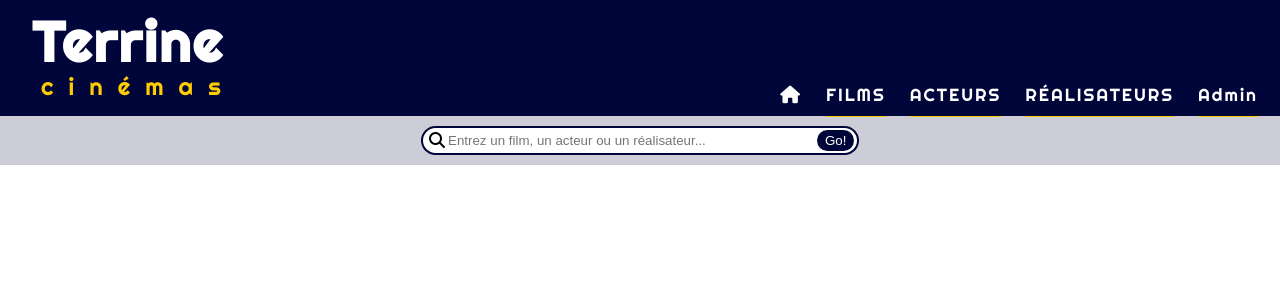
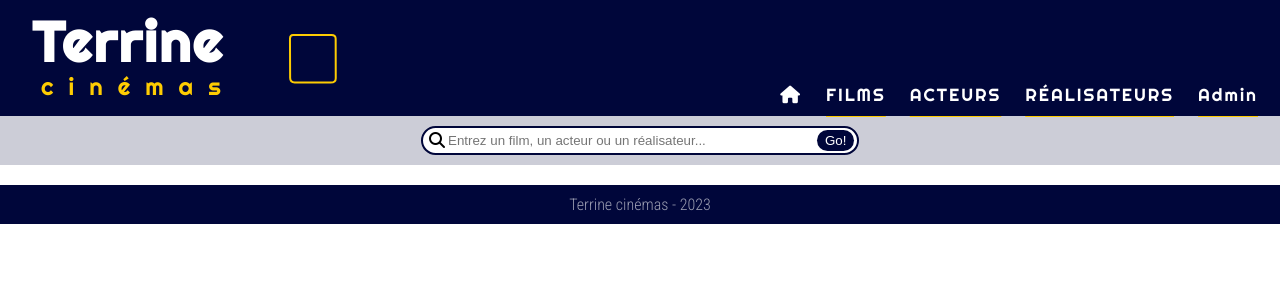
Before and after one commit to baku67/ELAN_MVC_cinema, a PHP site: page /view/template.php in a window 1280 px wide. Shown: the top 300 px of the page. Run offline with PHP 8.4, Linux system fonts and the light colour scheme; the template is opened without the code that fills it, so the values that code supplies are empty; some libraries are stand-ins or nearby versions.

Commit message:
WIP anim Svg Logo + Ajout footer

```diff
--- a/public/css/style.css
+++ b/public/css/style.css
@@ -5,6 +5,15 @@
 
 body {
   margin: 0;
+  animation: fadeIn 0.5s ease forwards;
+}
+@keyframes fadeIn {
+  from {
+    opacity: 0;
+  }
+  to {
+    opacity: 1;
+  }
 }
 a, a:hover, a:visited, a:active {
   color: inherit;
@@ -79,7 +88,22 @@ header ul li:hover {
   text-decoration-thickness: 6px;
 }
 
+.titleSvgContainer {
+  position: absolute;
+  top: 0;
+}
 
+.titleSvgPath {
+  /* opacity: 0.8; */
+  /* transform:scale(0.8);   */
+  fill: rgba(254, 204, 2, 0);
+  stroke: var(--secondary-color);
+  stroke-width: 2;
+  stroke-linecap: round;
+  stroke-linejoin:  miter;
+  stroke-miterlimit: 4;
+  transition: stroke 0.4s, fill 0.4s;
+}
 
 
 
@@ -186,6 +210,9 @@ main {
 .newsCard:hover {
   border-color: var(--secondary-color);
 }
+.newsCard:hover .newsImgWrapper {
+  border-bottom: 1px solid var(--secondary-color);
+}
 
 .newsContent {
   margin: 10px 13px;
@@ -197,6 +224,8 @@ main {
   width: 330px;
   height: 180px;
   overflow: hidden;
+  border-bottom: 1px solid var(--primary-color);
+  transition: all 0.4s;
 }
 
 .newsImg {
@@ -327,3 +356,24 @@ table {
     color: #000;
     text-shadow: 0 0 5px #09f;
   }
+
+
+  footer {
+    position: relative;
+    bottom: 0;
+    /* height: 50px; */
+    background-color: var(--primary-color);
+    width: 100%;
+    margin-top: 20px;
+  }
+  footer p {
+    font-family: 'Roboto condensed', sans-serif;
+    position: relative;
+    text-align: center;
+    color: white;
+    opacity: 0.6;
+    font-weight: 100;
+    margin-block-start: 0;
+    margin-block-end: 0;
+    padding: 10px 0;
+  }
--- a/public/js/script.js
+++ b/public/js/script.js
@@ -5,7 +5,22 @@ window.onload = function() {
         $('#movieListTable').DataTable();
     } );
 
+    // Draw du logo Title
+    var logoPathes = document.querySelectorAll('.titleSvgContainer path');
+    logoPathes.forEach(element => {
+        var lengthRec = element.getTotalLength();
+        element.style.transition = element.style.WebkitTransition = 'none';
+        element.style.strokeDasharray = lengthRec + ' ' + lengthRec;
+        element.style.strokeDashoffset = lengthRec;
+        element.getBoundingClientRect();
+        element.style.transition = element.style.WebkitTransition =
+        'stroke-dashoffset 2.5s 0.5s ease-in-out';
+        element.style.strokeDashoffset = '0';
+    });
 
+    // setTimeout(function() {
+    //         document.getElementById("logoSvg1").style.fill = "rgba(254, 204, 2, 1)";
+    // }, 2500)
 
 
 }
--- a/view/template.php
+++ b/view/template.php
@@ -32,6 +32,13 @@
                     <h1>Terrine</h1>
                     <span>cinémas</span>
                 </a>
+                <svg class="titleSvgContainer">
+                    <g>
+                        <path class="titleSvgPath" id="logoSvg1" d="M 53.969 38.6358 L 54.1376 78.0918 Q 54.1862 82.4688 58.6904 82.476 L 94.6658 82.5924 Q 99.8522 82.5468 99.7556 78.1884 L 99.6704 38.7756 Q 99.6704 35.1714 95.5694 35.1096 L 57.0452 35.1096 Q 54.0068 35.121 54.0002 38.589">
+                            <animate id="project_anim1" attributeName="fill" from="rgba(254, 204, 2, 0)" to="rgba(254, 204, 2, 1)" begin="2.3s" dur="0.6s" fill="freeze" repeatCount="1"></animate>
+                        </path>
+                    </g>
+                </svg>
             </div>
 
             <ul>
@@ -59,7 +66,7 @@
 
 
         <footer>
-
+            <p>Terrine cinémas - 2023</p>
         </footer>
 
     </body>
```
